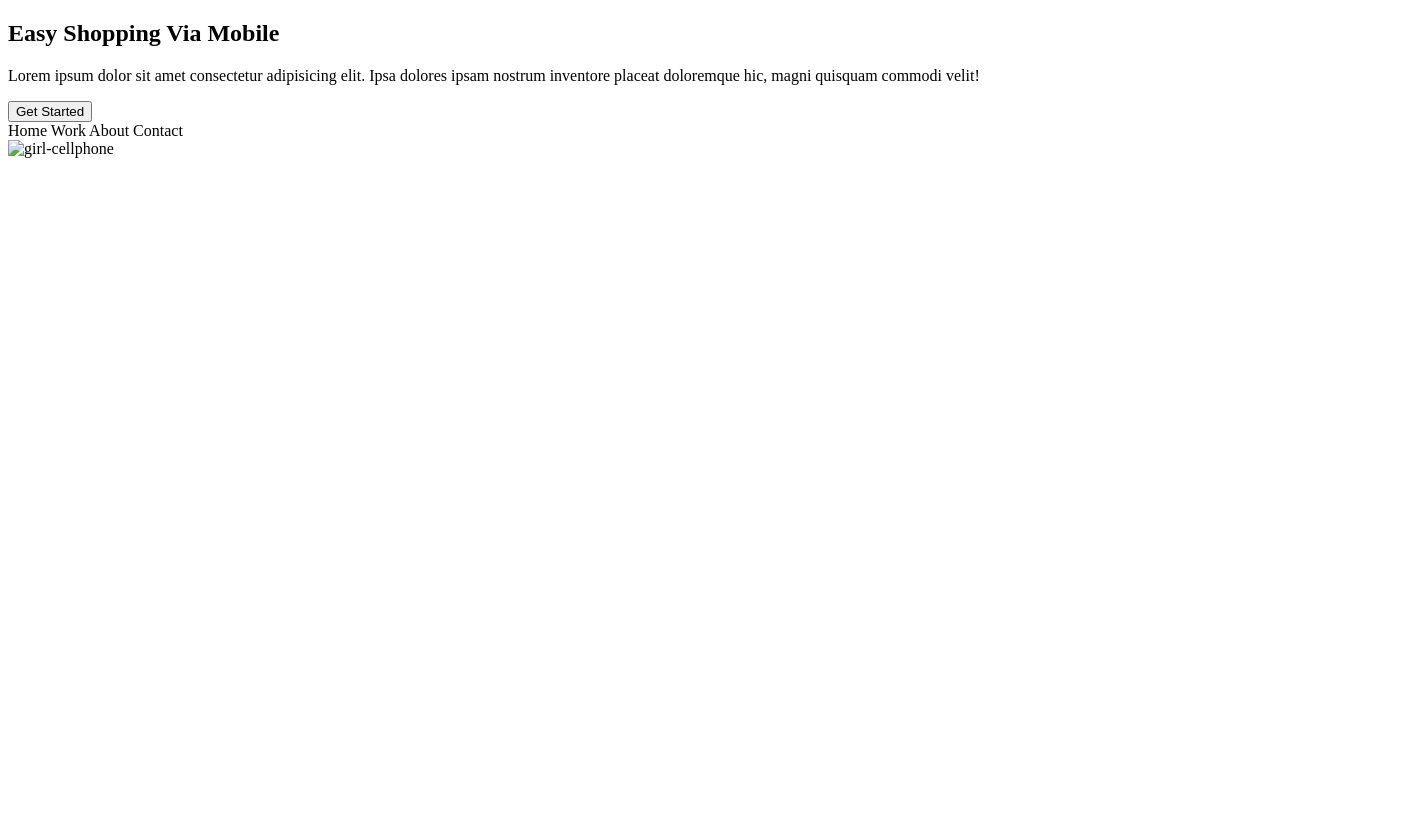
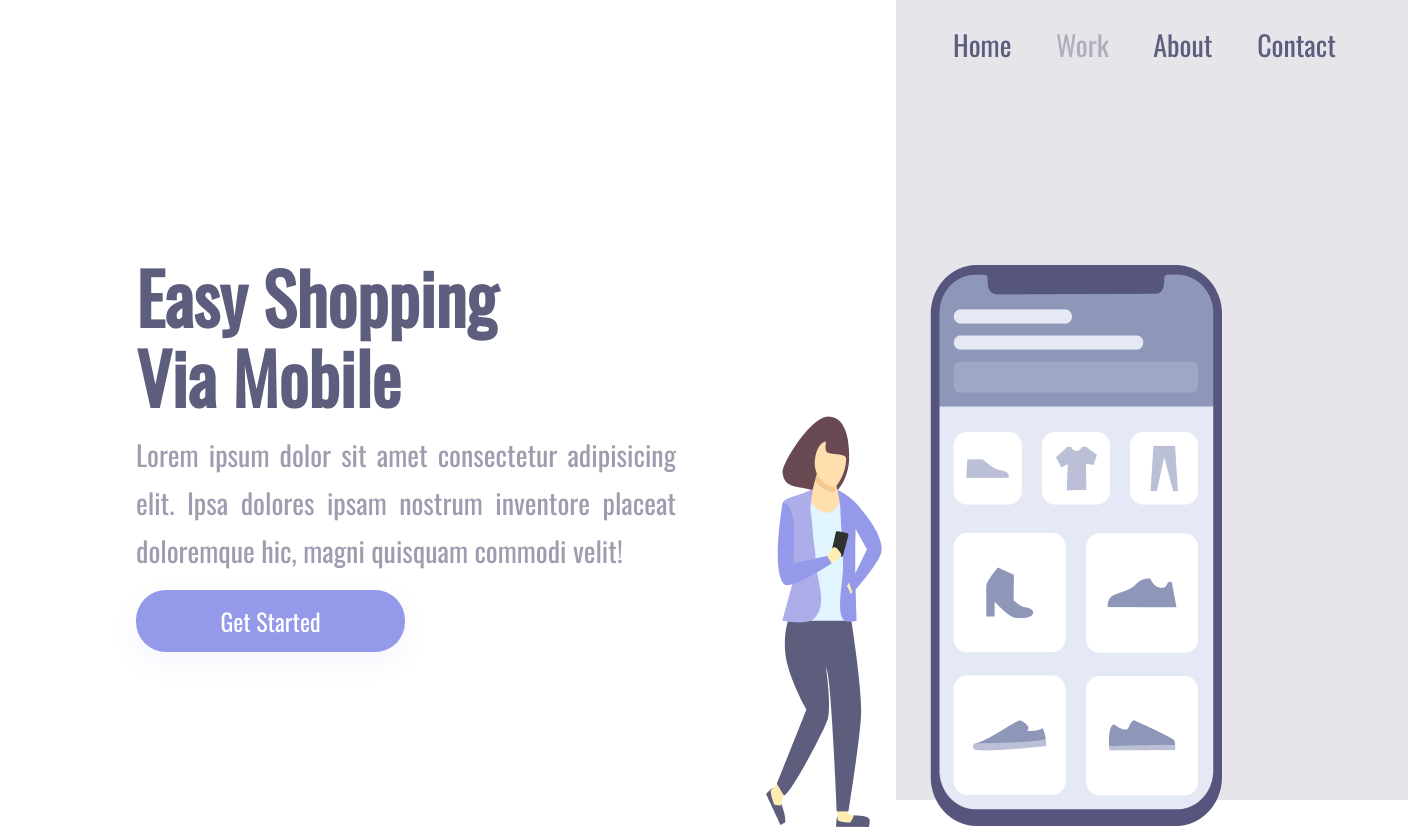
Before and after one commit to VictorPioli/Primeiro-repositorio, a plain HTML site: page index.html in a window 1280 px wide. Shown: the whole page, 1408 px wide, since content can reach past the window. Before the commit the page ends 800 px from the top, so only its background shows below. Drawn offline with nearby package versions, Linux system fonts and the light colour scheme; files whose address does not match are found by name.

Commit message:
Atualizacoes

```diff
--- a/index.html
+++ b/index.html
@@ -5,7 +5,7 @@
     <meta charset="UTF-8">
     <meta http-equiv="X-UA-Compatible" content="IE=edge">
     <meta name="viewport" content="width=device-width, initial-scale=1.0">
-    <link href="./projeto2.css" rel="stylesheet">
+    <link href="./style.css" rel="stylesheet">
     <title>Projeto Responsividade - Develop</title>
 </head>
 
```
Also changed, not shown: assets/Illustration 2.png (deleted), assets/Illustration-3-3.png (added).
